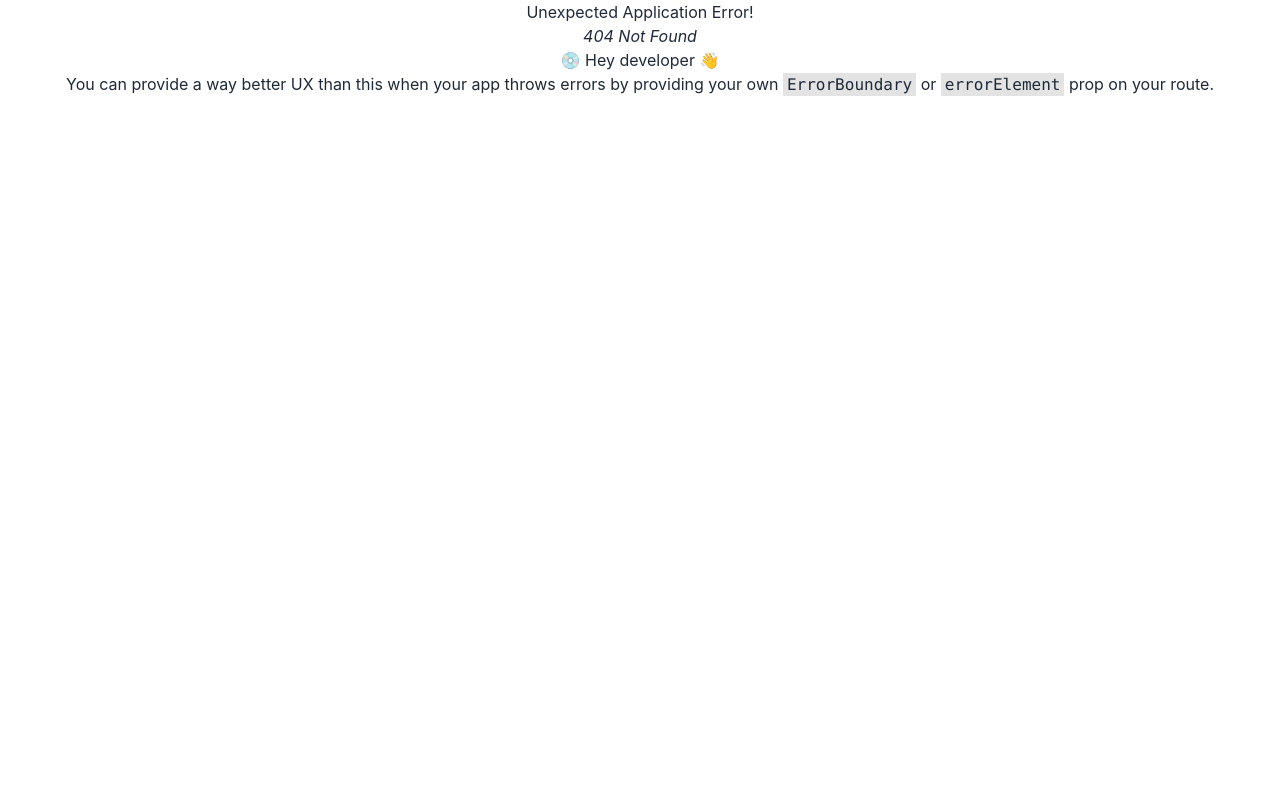
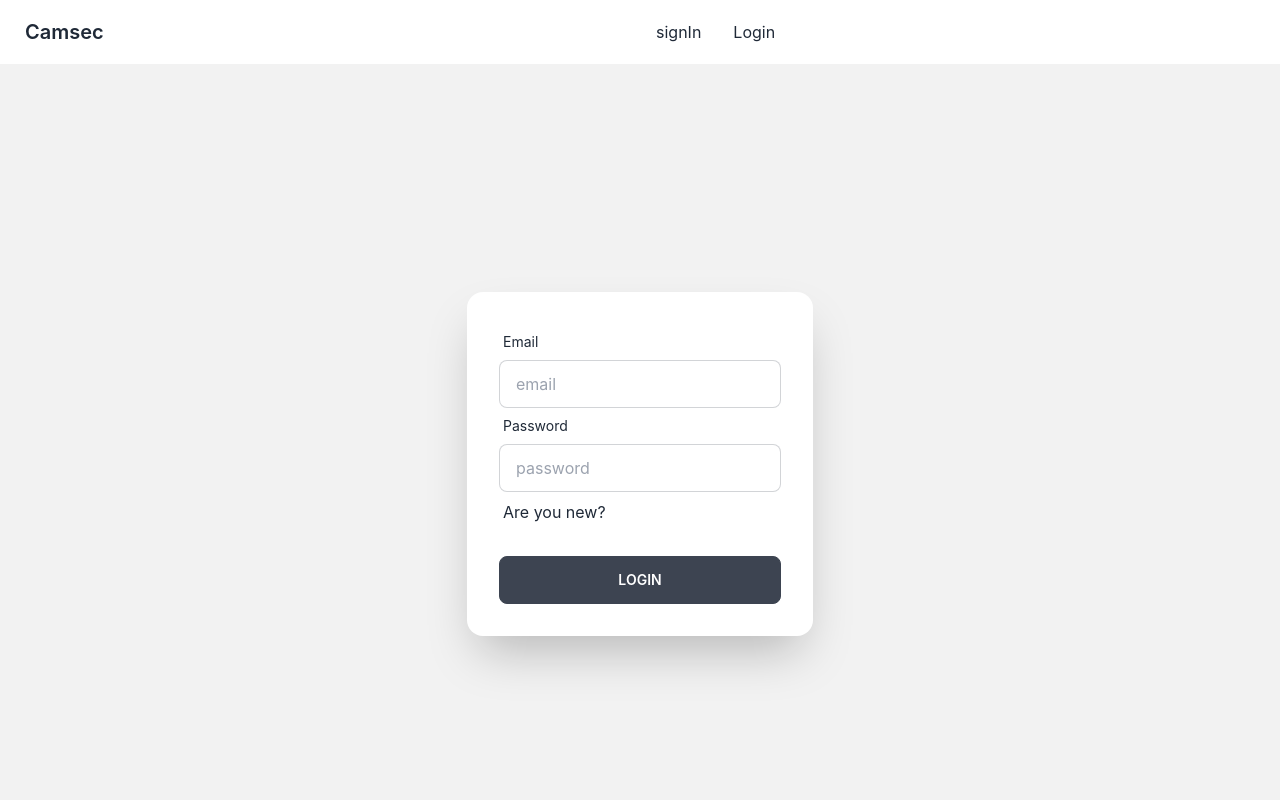
Before and after one commit to etikona/camsec-client, a React (Create React App) app: page /login in a window 1280 px wide. Before the commit this address had no page. Shown: the top 800 px of the page. Built offline with nearby package versions, Linux system fonts and the light colour scheme; no server answers.

Commit message:
login implement

```diff
--- /dev/null
+++ b/src/components/Pages/Login/Login.js
@@ -0,0 +1,64 @@
+import React, { useContext } from 'react';
+import { Link, useLocation, useNavigate } from 'react-router-dom';
+import { AuthContext } from '../../contexts/AuthProvider';
+
+const Login = () => {
+    const {login} = useContext(AuthContext)
+    const navigate = useNavigate();
+    const location = useLocation();
+    const from = location.state?.from?.pathname || '/';
+
+
+    const handleSubmit = event => {
+        event.preventDefault()
+        const form = event.target;
+        const email = form.email.value;
+        const password = form.password.value;
+        login(email, password)
+        .then(res => {
+            const user = res.user;
+
+        })
+        .catch(err => console.error(err))
+        form.reset()
+    }
+    return (
+        <div>
+             <div className="hero min-h-screen bg-base-200">
+
+<div className="hero-content flex-col lg:flex-row-reverse">
+
+    <div className="card flex-shrink-0 w-full max-w-sm shadow-2xl bg-base-100">
+        <div className="card-body">
+
+            <form onSubmit={handleSubmit}>
+                <div className="form-control">
+                    <label className="label">
+                        <span className="label-text">Email</span>
+                    </label>
+                    <input type="email" placeholder="email" name='email' className="input input-bordered required" />
+                </div>
+                <div className="form-control">
+                    <label className="label">
+                        <span className="label-text">Password</span>
+                    </label>
+                    <input type="password" placeholder="password" name='password' className="input input-bordered required" />
+                    <label className="label">
+                       <Link to='/signin'>Are you new?</Link>
+                    </label>
+                </div>
+                <div className="form-control mt-6">
+                    <input className='btn bg- w-full' type="submit" value="login" />
+                </div>
+            </form>
+
+        </div>
+    </div>
+</div>
+
+</div>
+        </div>
+    );
+};
+
+export default Login;
--- a/src/components/Pages/Login/Signin.js
+++ b/src/components/Pages/Login/Signin.js
@@ -1,5 +1,6 @@
 import { GoogleAuthProvider } from 'firebase/auth';
 import React, { useContext, useState } from 'react';
+import { Link } from 'react-router-dom';
 import { AuthContext } from '../../contexts/AuthProvider';
 
 const Signin = () => {
@@ -31,10 +32,10 @@ const Signin = () => {
     const signIngoogle = () => {
         const provider = new GoogleAuthProvider();
         google(provider)
-        .then(res => {
-            const user = res.user;
-        })
-        .catch(err => console.error(err))
+            .then(res => {
+                const user = res.user;
+            })
+            .catch(err => console.error(err))
     }
     return (
         <div>
@@ -64,7 +65,7 @@ const Signin = () => {
                                     </label>
                                     <input type="password" placeholder="password" name='password' className="input input-bordered required" />
                                     <label className="label">
-                                        <a href="#" className="label-text-alt link link-hover">Forgot password?</a>
+                                        <Link to="/login" className="label-text-alt link link-hover">All ready have an account?</Link>
                                     </label>
                                 </div>
                                 <div className="form-control mt-6">
--- /dev/null
+++ b/src/components/Routes/PrivateRoute.js
@@ -0,0 +1,22 @@
+import React from 'react';
+import { useContext } from 'react';
+import { Navigate, useLocation } from 'react-router-dom';
+import { AuthContext } from '../contexts/UserContext';
+
+const PrivateRoute = ({children}) => {
+    const {user, loading} = useContext(AuthContext);
+    const location = useLocation();
+
+    if(loading){
+        return  <progress className="progress w-56"></progress>
+    }
+
+    if(!user){
+
+        return  <Navigate to="/login" state={{from: location}} replace></Navigate>
+    }
+    return children
+
+};
+
+export default PrivateRoute;
--- a/src/components/Routes/Routes.js
+++ b/src/components/Routes/Routes.js
@@ -1,6 +1,7 @@
 import { createBrowserRouter } from "react-router-dom";
 import Main from "../Layout/Main";
 import Home from "../Pages/Home/Home";
+import Login from "../Pages/Login/Login";
 import Signin from "../Pages/Login/Signin";
 
 const router = createBrowserRouter([{
@@ -14,6 +15,10 @@ const router = createBrowserRouter([{
         {
             path: '/signin',
             element: <Signin/>
+        },
+        {
+            path: '/login',
+            element: <Login/>
         }
     ]
 }
--- a/src/components/Shared/Navbar.js
+++ b/src/components/Shared/Navbar.js
@@ -4,6 +4,7 @@ import { Link } from 'react-router-dom';
 const Navbar = () => {
     const menu = <>
         <li><Link to="/signin">signIn</Link></li>
+        <li><Link to="/login">Login</Link></li>
     </>
     return (
         <div>
--- a/src/components/contexts/AuthProvider.js
+++ b/src/components/contexts/AuthProvider.js
@@ -1,5 +1,5 @@
-import React, { createContext, useState } from 'react';
-import { createUserWithEmailAndPassword, getAuth, signInWithEmailAndPassword, signInWithPopup, signOut } from "firebase/auth";
+import React, { createContext, useEffect, useState } from 'react';
+import { createUserWithEmailAndPassword, getAuth, onAuthStateChanged, signInWithEmailAndPassword, signInWithPopup, signOut } from "firebase/auth";
 import app from '../Firebase/firebase.config';
 
 export const AuthContext = createContext();
@@ -8,7 +8,7 @@ const auth = getAuth(app);
 
 const AuthProvider = ({children}) => {
     const [user, setUser] = useState(null);
-
+    const [loading, setLoading] = useState(true)
     // Create User
     const signIn = (email, password) => {
         return createUserWithEmailAndPassword(auth, email, password)
@@ -30,6 +30,15 @@ const AuthProvider = ({children}) => {
     }
 
 
+    //  Unsubscribed
+    useEffect(() =>{
+        const unsubscribe = onAuthStateChanged(auth, currentUser => {
+                 setUser(currentUser);
+                 setLoading(false)
+             })
+             return () => unsubscribe();
+         },[])
+
     const authInfo = {
         user,
          signIn,
```
